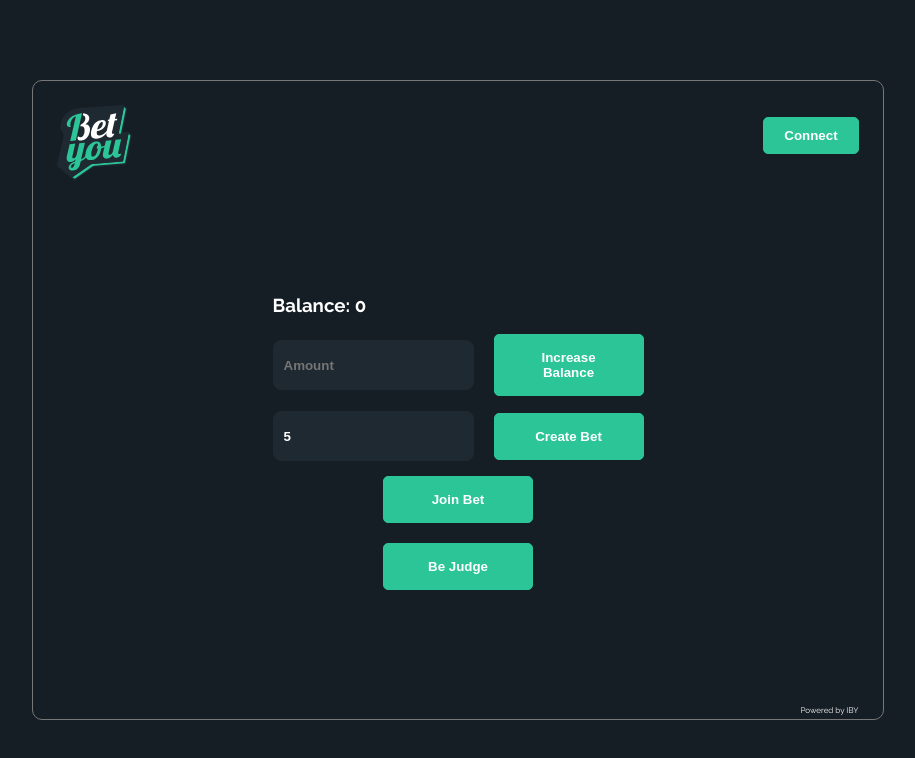
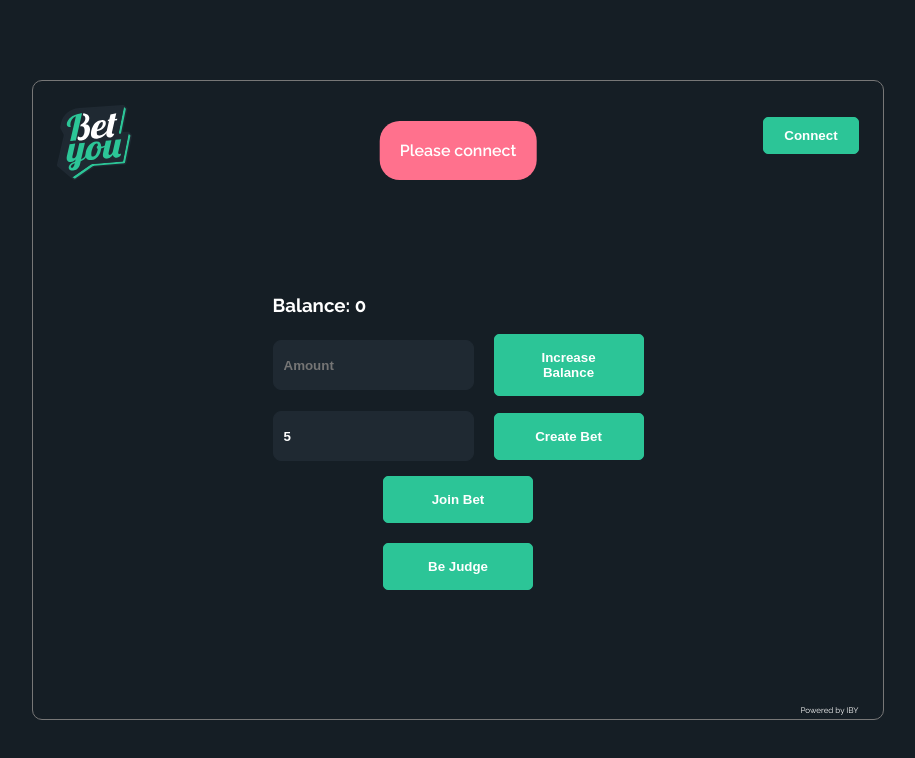
Before and after one commit to IBetYou/starknet-frontend, a Next.js app: page / in a window 1280 px wide. Both pictures are taken after typing "5" into the empty fields and a click on the button "Create Bet". Shown: the top 758 px of the page, without its empty margins (182-1097 px from the left). Built offline with nearby package versions, Linux system fonts and the light colour scheme; what starknet would draw is missing.

Commit message:
Error handeling

```diff
--- a/pages/index.js
+++ b/pages/index.js
@@ -25,6 +25,7 @@ export default function Home() {
   const [transactionHash, setTransactionHash] = useState("");
   const [canVote, setCanVote] = useState("");
   const [loading, setLoading] = useState(false);
+  const [error, setError] = useState("");
 
   async function getBalance() {
     if(publicKey){
@@ -51,7 +52,13 @@ export default function Home() {
     judgeCheck();
   }, [publicKey]);
 
-
+  useEffect(() => {
+    if(error) {
+      setTimeout(() => {
+        setError("");
+      }, 5000)
+    }
+  }, [error]);
   function handleChangeAmount(e) {
     setAmount(e.target.value);
   }
@@ -65,14 +72,17 @@ export default function Home() {
     window.open(`${SCANNER_URL}${transactionHash}`, '_blank');
     setTransactionHash("");
   }
+  function handleCloseError() {
+    setError("");
+  }
 
   async function handleIncreaseBalance() {
     if(!publicKey) {
-      alert("Please connect")
+      setError("Please connect")
       return;
     }
     if(!balanceIncrease) {
-      alert("Please enter the amount")
+      setError("Please enter the amount")
       return;
     }
     const messageHash = starkwareCrypto.pedersen([balanceIncrease, 0]);
@@ -89,7 +99,11 @@ export default function Home() {
         calldata: [BigInt(`0x${publicKey}`).toString(), `${balanceIncrease}`],
         signature:[BigInt(r), BigInt(s)],
       });
-      await defaultProvider.waitForTx(tx.transaction_hash);
+      try {
+        await defaultProvider.waitForTx(tx.transaction_hash);
+      } catch (ex) {
+        setError("Transaction Failed!")
+      }
       setLoading(false)
       setTransactionHash(tx.transaction_hash);
       setBalanceIncrease("")
@@ -100,11 +114,11 @@ export default function Home() {
 
   async function handleCreateBet() {
     if(!publicKey) {
-      alert("Please connect")
+      setError("Please connect")
       return;
     }
     if(!amount) {
-      alert("Please enter the amount")
+      setError("Please enter the amount")
       return;
     }
     const messageHash = starkwareCrypto.pedersen([amount]);
@@ -121,7 +135,11 @@ export default function Home() {
         calldata: [BigInt(`0x${publicKey}`).toString(), `${amount}`, `12345`],
         signature:[BigInt(r), BigInt(s)],
       });
-      await defaultProvider.waitForTx(tx.transaction_hash);
+      try {
+        await defaultProvider.waitForTx(tx.transaction_hash);
+      } catch (ex) {
+        setError("Transaction Failed!")
+      }
       setLoading(false)
       setTransactionHash(`${tx.transaction_hash}`);
       setAmount("");
@@ -132,7 +150,7 @@ export default function Home() {
 
   async function handleJoinBet() {
     if(!publicKey) {
-      alert("Please connect")
+      setError("Please connect")
       return;
     }
     try {
@@ -144,7 +162,11 @@ export default function Home() {
         entry_point_selector: getSelectorFromName("joinCounterBettor"),
         calldata: [BigInt(`0x${publicKey}`).toString()],
       });
-      await defaultProvider.waitForTx(tx.transaction_hash);
+      try {
+        await defaultProvider.waitForTx(tx.transaction_hash);
+      } catch (ex) {
+        setError("Transaction Failed!")
+      }
       setLoading(false)
       setTransactionHash(`${tx.transaction_hash}`);
     } catch (ex) {
@@ -155,7 +177,7 @@ export default function Home() {
 
   async function handleBeJudge() {
     if(!publicKey) {
-      alert("Please connect")
+      setError("Please connect")
       return;
     }
     try {
@@ -167,7 +189,11 @@ export default function Home() {
         entry_point_selector: getSelectorFromName("joinJudge"),
         calldata: [BigInt(`0x${publicKey}`).toString()],
       });
-      await defaultProvider.waitForTx(tx.transaction_hash);
+      try {
+        await defaultProvider.waitForTx(tx.transaction_hash);
+      } catch (ex) {
+        setError("Transaction Failed!")
+      }
       setLoading(false)
       setTransactionHash(`${tx.transaction_hash}`);
       setCanVote(true);
@@ -178,14 +204,14 @@ export default function Home() {
 
   async function handleVote(choice) {
     if(!publicKey) {
-      alert("Please connect")
+      setError("Please connect")
       return;
     }
     const winnerKey = choice ? BETTOR_KEY : COUNTER_BETTOR_KEY;
     const winner = await defaultProvider.getStorageAt(CONTRACT_ADDRESS, winnerKey);
 
     if (!winner || winner === '0x0') {
-      alert("Participant didn't join yet")
+      setError("Participant didn't join yet")
       return;
     }
     const messageHash = starkwareCrypto.pedersen([winner.substr(2)]);
@@ -202,7 +228,11 @@ export default function Home() {
         calldata: [BigInt(`0x${publicKey}`).toString(), winner],
         signature:[BigInt(r), BigInt(s)],
       });
-      await defaultProvider.waitForTx(tx.transaction_hash);
+      try {
+        await defaultProvider.waitForTx(tx.transaction_hash);
+      } catch (ex) {
+        setError("Transaction Failed!")
+      }
       setLoading(false)
       setTransactionHash(`${tx.transaction_hash}`);
     } catch (ex) {
@@ -269,6 +299,11 @@ export default function Home() {
               Transaction Hash: {transactionHash}
             </div>
         ) : null }
+        {error ? (
+            <div className={styles.error} onClick={handleCloseError}>
+              {error}
+            </div>
+        ) : null }
         {loading ? <div className={styles.loader}></div> : (
           <div className={styles.controlContainer}>
             <h3>Balance: {balance}</h3>
--- a/styles/Home.module.scss
+++ b/styles/Home.module.scss
@@ -49,6 +49,7 @@
   }
 }
 .card {
+  position: relative;
   margin: 1rem;
   padding: 1.5rem;
   color: transparent;
@@ -169,6 +170,17 @@
   border-radius: 20px;
   font-weight: 600;
 }
+.error {
+  position: absolute;
+  top: 40px;
+  left: 50%;
+  transform: translateX(-50%);
+  cursor: pointer;
+  background-color: #FF718D;
+  padding: 20px;
+  border-radius: 20px;
+  font-weight: 600;
+}
 
 .loader {
   border: 16px solid #777;
```
